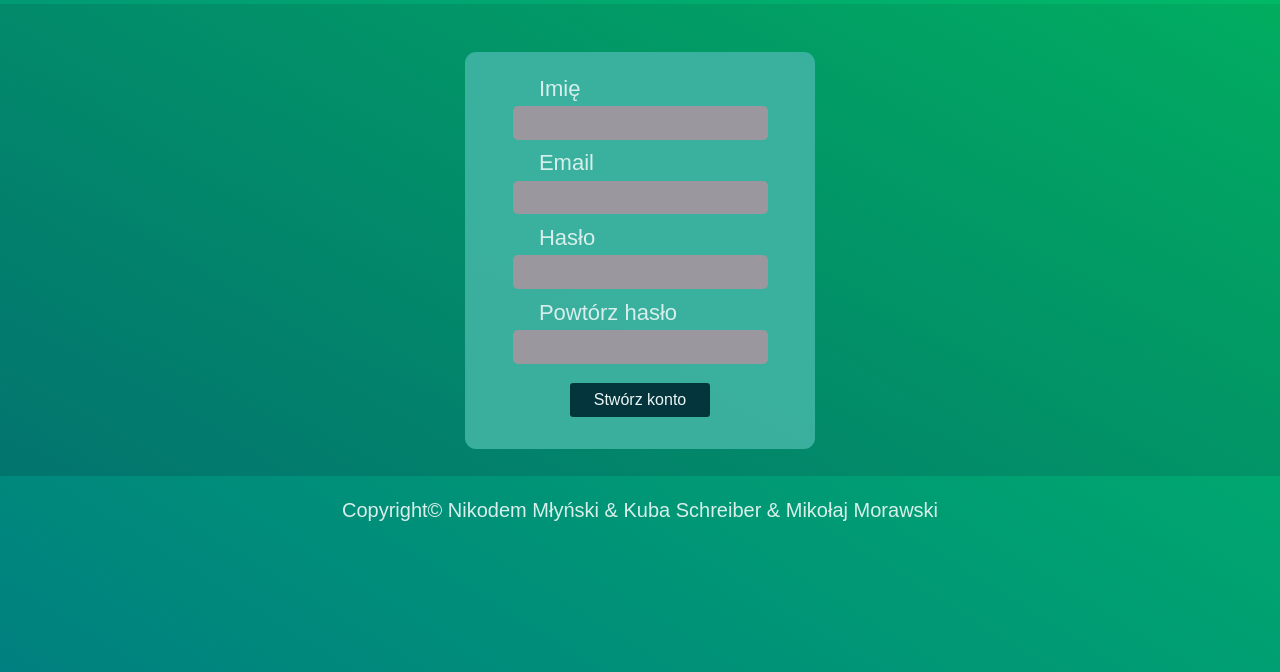
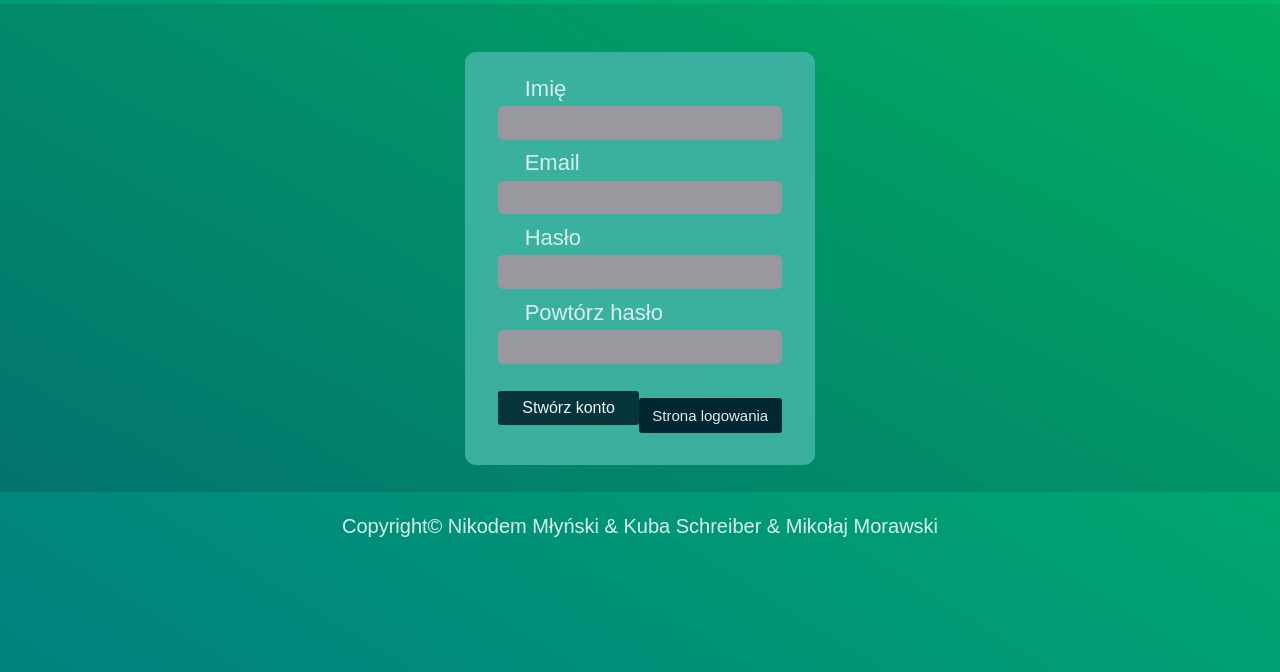
Before and after one commit to NikodemMlynski/BeBetterActual, a website: page src/sites/rejestracja.html in a window 1280 px wide. Shown: the part 128-800 px from the top of the page. Drawn offline with nearby package versions, Linux system fonts and the light colour scheme; no server answers.

Commit message:
dodanie linku do logowania

```diff
--- a/src/sites/rejestracja.html
+++ b/src/sites/rejestracja.html
@@ -34,7 +34,10 @@
                     <div class="input_container"><label for="register_email">Email</label><input type="email" name="" id="register_email"><p class="validate_info" id="email_validate_info"></p></div>
                     <div class="input_container"><label for="register_password">Hasło</label><input type="password" name="" id="register_password"><p class="validate_info" id="password_validate_info"></p></div>
                     <div class="input_container"><label for="register_repeated_password">Powtórz hasło</label><input type="password" name="" id="register_repeated_password"><p class="validate_info" id="repeated_password_validate_info"></p></div>
-                    <div class="submit_button_container"><button type="submit" class="rejestracja_submit_button">Stwórz konto</button></div>
+                    <div class="submit_button_container">
+                        <button type="submit" class="rejestracja_submit_button">Stwórz konto</button>
+                        <a href="logowanie.html" class="login_site_link">Strona logowania</a>
+                    </div>
 
                 </form>
             </article>
```
